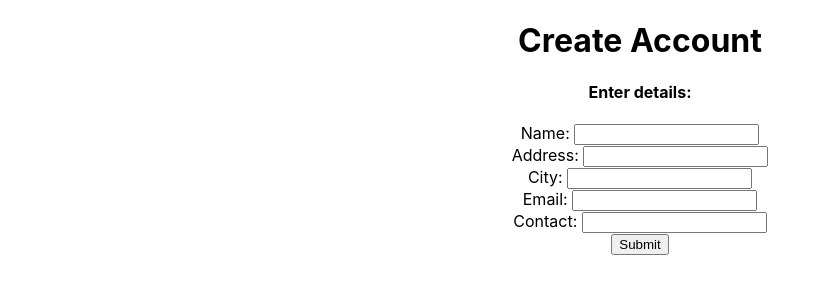
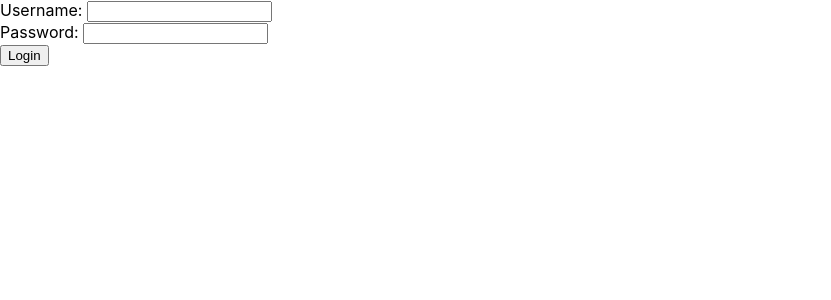
Before and after one commit to prachi-3004/ATM_Application_frontend, a React (Create React App) app: page /login in a window 1280 px wide. Shown: the top 300 px of the page, without its empty margins (0-831 px from the left). Built offline with nearby package versions, Linux system fonts and the light colour scheme.

Commit message:
added jwt login

```diff
--- a/package.json
+++ b/package.json
@@ -6,9 +6,11 @@
     "@testing-library/jest-dom": "^5.17.0",
     "@testing-library/react": "^13.4.0",
     "@testing-library/user-event": "^13.5.0",
+    "aios": "^1.0.1",
     "axios": "^1.5.0",
     "react": "^18.2.0",
     "react-dom": "^18.2.0",
+    "react-router-dom": "^6.15.0",
     "react-scripts": "5.0.1",
     "validator": "^13.11.0",
     "web-vitals": "^2.1.4"
--- a/src/App.js
+++ b/src/App.js
@@ -1,16 +1,46 @@
 import logo from './logo.svg';
 import './App.css';
-import HomePage from './Pages/HomePage';
-//import LoginPage from './Pages/LoginPage';
+import AddCustomerPage from './Pages/AddCustomerPage';
+import LoginPage from './Pages/LoginPage';
+//import ProfilePage from './Pages/ProfilePage';
+//import LoginwithToken from './Pages/LoginwithToken';
+import { createBrowserRouter } from 'react-router-dom';
+//import LayoutComponent from './Components/Layout.component';
+import { AppProvider } from "../src/Context/AppContext";
+import { RouterProvider } from 'react-router-dom';
+import ProtectedRoute from './Components/ProtectedRoute';
+//import CustomerPage from './Pages/CustomerPage';
 
-function App() {
+const router = createBrowserRouter([
+  {
+    path: "/",
+    element: <AddCustomerPage />,
+  },
+  {
+    path: "/login",
+    element: <LoginPage />,
+  },
+  /*{
+    path: "/customer",
+    element: <ProtectedRoute>
+      <CustomerPage />
+    </ProtectedRoute>
+  },
+  {
+    path: "/profile",
+    element: <ProtectedRoute>
+      <ProfilePage />
+    </ProtectedRoute>,
+  },*/
+]);
+
+const App = () => {
   return (
-    <div className="App">
-      <h1>Create Account</h1>
-      <h4>Enter details:</h4>
-      <HomePage/>
-    </div>
+    <AppProvider>
+      <RouterProvider router={router} />
+    </AppProvider>
   );
+
 }
 
 export default App;
--- /dev/null
+++ b/src/Components/ProtectedRoute.js
@@ -0,0 +1,15 @@
+import React, { useContext } from 'react'
+import { AppContext } from '../Context/AppContext'
+import { Navigate } from 'react-router-dom';
+
+const ProtectedRoute = ({ children }) => {
+    const{user}=useContext(AppContext);
+    if(user===null)
+    {
+        return <Navigate to="/login" replace/>
+    }
+    return children;
+
+}
+
+export default ProtectedRoute;
--- /dev/null
+++ b/src/Context/AppContext.js
@@ -0,0 +1,17 @@
+import { createContext,useState } from "react";
+
+
+const AppContext = createContext(null); //to create the context
+
+//children -
+const AppProvider = ({ children }) => {
+
+    const[user,setUser]=useState(null);
+
+
+    return <AppContext.Provider value={{user,setUser}}>
+        {children}
+    </AppContext.Provider>
+}
+
+export {AppProvider,AppContext};
--- a/src/Pages/HomePage.js
+++ b/src/Pages/AddCustomerPage.js
@@ -2,7 +2,7 @@ import React, { useState } from 'react';
 import axios from 'axios';
 import validator from 'validator'
 
-const HomePage = () => {
+const AddCustomerPage = () => {
 
     const [name, setName] = useState('');
     const [address, setAddress] = useState('');
@@ -112,4 +112,4 @@ const HomePage = () => {
     );
 }
 
-export default HomePage;
+export default AddCustomerPage;
--- /dev/null
+++ b/src/Pages/LoginPage.js
@@ -0,0 +1,75 @@
+import React, { useContext, useState } from 'react';
+import axios from 'axios';
+import { AppContext } from '../Context/AppContext';
+import { useNavigate } from 'react-router-dom';
+
+const LoginPage = () => {
+    const [loginobj, setLoginObj] = useState({ username: '', password: '' });//change
+    const [username, setUsername] = useState('');
+    const [password, setpwd] = useState('');
+    const [login, setLogin] = useState('');
+    const [storage, setStorage] = useState('');
+    const [Error, setError] = useState(false);
+    const { user, setUser } = useContext(AppContext);
+
+    const navigate = useNavigate();
+    const handleUsername = (event) => {
+        setUsername(event.target.value);
+    }
+
+
+    const handlepwd = (event) => {
+        setpwd(event.target.value);
+    }
+
+
+    const handleSubmit = async (event) => {
+        loginobj.username = username;//change
+        loginobj.password = password;//change
+        event.preventDefault();
+        try {
+
+            const response = await axios
+                .post('https://localhost:44361/api/Authorization',//chnage
+                    loginobj
+                    );
+            setUser(response.data);
+            console.log(response.data);
+
+            localStorage.setItem('login',JSON.stringify({
+                login:true,
+                store:result.token
+            }))
+            this.setState({login:true})
+
+            if (response.data.user_Id === 'admin') {
+                navigate('/customer');
+            }
+
+        }
+        catch (error) {
+            setError(true);
+        }
+
+
+
+    }
+    return (
+        <div>
+            <form onSubmit={handleSubmit}>
+                <div>
+                    Username: <input type="text" value={username} onChange={handleUsername} />
+                </div>
+                <div>
+                    Password: <input type="password" value={password} onChange={handlepwd} />
+                </div>
+                <div>
+                    <button type="submit"> Login </button>
+                </div>
+                {Error && <div>Invalid Details </div>}
+            </form>
+        </div>
+    );
+}
+
+export default LoginPage;
```
Also changed, not shown: 1 other file (tests, documents, lock files or other folders).
